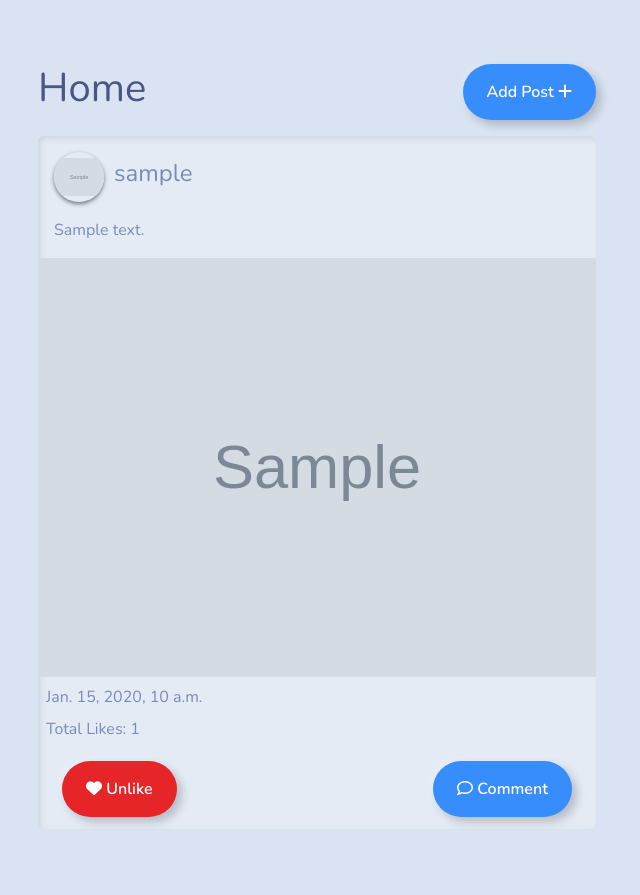
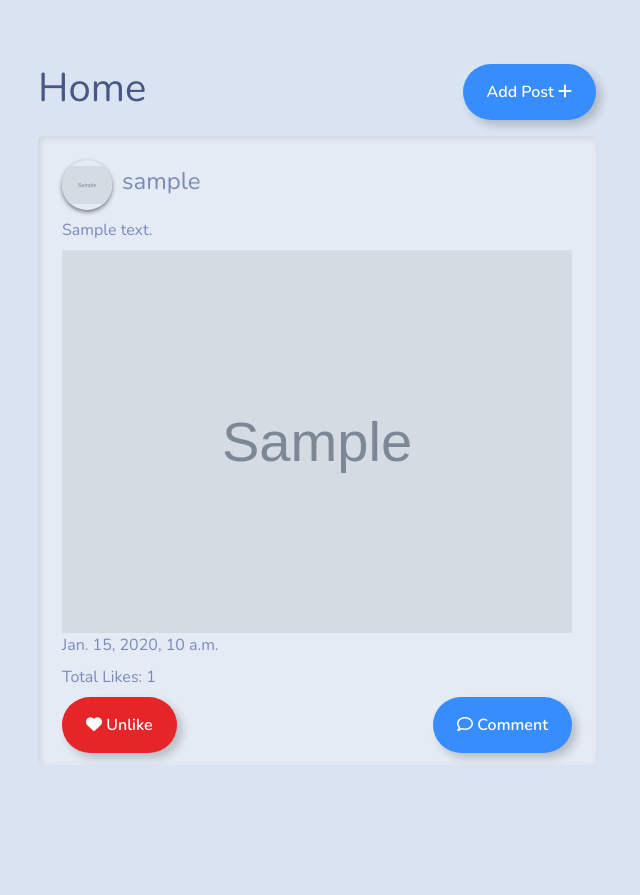
Before and after one commit to chhay-sophal/social-app, a Django app: page / in a window 1280 px wide. Shown: the part 56-951 px from the top of the page, without its empty margins (323-963 px from the left). After the commit the page ends 816 px from the top, so only its background shows below. Run offline with Django 4.2, Linux system fonts and the light colour scheme; a user stored in the database is signed in; tables that the repository leaves empty hold one stand-in row (values such as "Sample post"); grey boxes marked "Sample" are stand-in pictures; some libraries are stand-ins or nearby versions.

Commit message:
Modify style of post list

```diff
--- a/social_app/templates/posts/post_list.html
+++ b/social_app/templates/posts/post_list.html
@@ -58,8 +58,8 @@
     <div>
         {% for post in posts %}
         <div class="card mt-3 mb-3">
-            <div class="post">
-                <div class="m-3">
+            <div class="card-body pb-0">
+                <div class="">
                     {% with post.author.profile as profile %}
                     <div style="display: flex; align-items: center;">
                         {% if profile.profile_picture %}
@@ -79,14 +79,14 @@
                     </div>
                     {% endwith %}
                 </div>
-                <p class="m-3">{{ post.content }}</p>
+                <p class="my-2">{{ post.content }}</p>
                 {% if post.image %}
                 <img src="{{ post.image.url }}" alt="Post Image" class="w-100">
                 {% endif %}
-                <p class="m-2">{{ post.created_at }}</p>
-                <p class="like-count m-2" id="like-count-{{ post.id }}">Total Likes: {{ post.likes.count }}</p>
+                <p class="mb-2">{{ post.created_at }}</p>
+                <p class="mb-2" id="like-count-{{ post.id }}">Total Likes: {{ post.likes.count }}</p>
             </div>
-            <div class="card-footer d-flex justify-content-between align-items-center">
+            <div class="card-footer d-flex justify-content-between align-items-center pt-0">
                 <form class="like-form" data-post-id="{{ post.id }}" action="{% url 'posts:post_like' post.id %}" method="post">
                     {% csrf_token %}
                     <button type="submit" class="btn btn-outline-danger">
```
